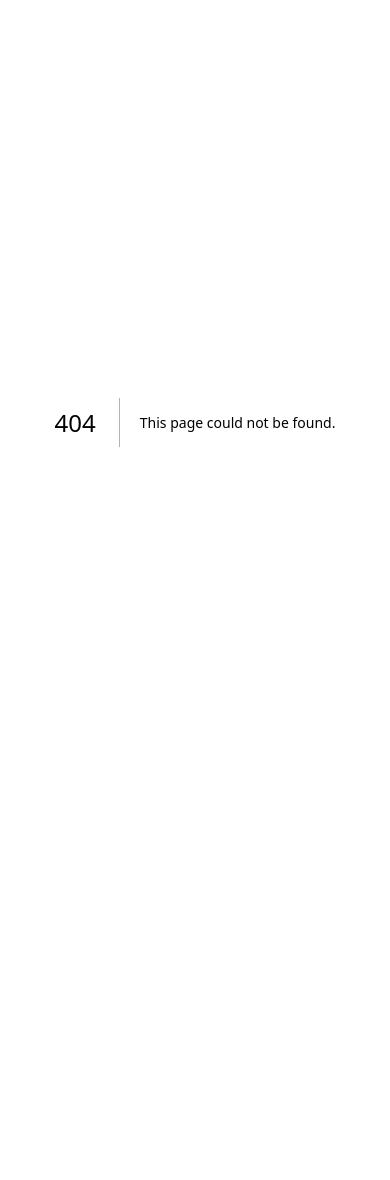
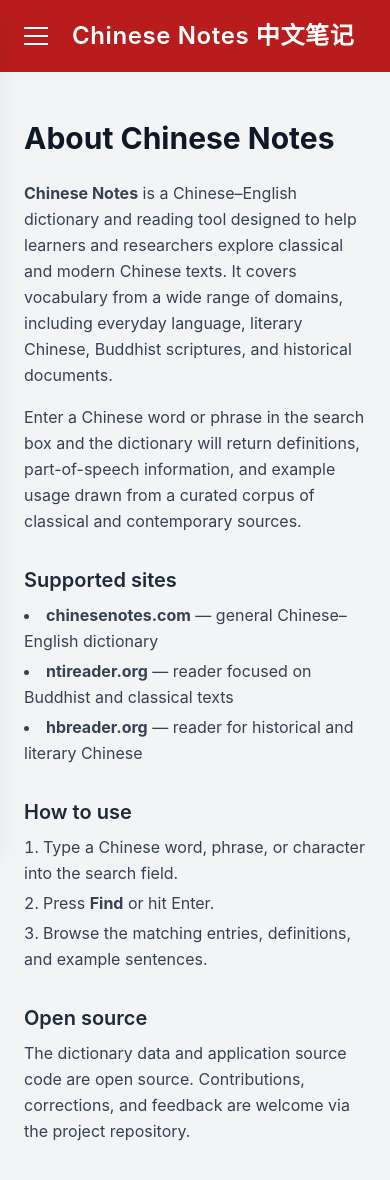
Before and after one commit to alexamies/chinesenotes-frontend, a Next.js app: page /about in a window 390 px wide. Before the commit this address had no page. Shown: the top 1180 px of the page. Before the commit the page ends 844 px from the top, so only its background shows below. Built offline with nearby package versions, Linux system fonts and the light colour scheme.

Commit message:
Added hamburger menu

```diff
--- /dev/null
+++ b/src/app/about/page.tsx
@@ -0,0 +1,48 @@
+export default function AboutPage() {
+  return (
+    <main className="max-w-2xl mx-auto mt-12 px-6 pb-16">
+      <h2 className="text-3xl font-bold text-gray-900 mb-6">About Chinese Notes</h2>
+
+      <section className="prose prose-gray max-w-none space-y-4 text-gray-700 leading-relaxed">
+        <p>
+          <strong>Chinese Notes</strong> is a Chinese–English dictionary and reading tool designed to
+          help learners and researchers explore classical and modern Chinese texts. It covers
+          vocabulary from a wide range of domains, including everyday language, literary Chinese,
+          Buddhist scriptures, and historical documents.
+        </p>
+
+        <p>
+          Enter a Chinese word or phrase in the search box and the dictionary will return definitions,
+          part-of-speech information, and example usage drawn from a curated corpus of classical and
+          contemporary sources.
+        </p>
+
+        <h3 className="text-xl font-semibold text-gray-800 mt-8 mb-2">Supported sites</h3>
+        <ul className="list-disc list-inside space-y-1">
+          <li>
+            <strong>chinesenotes.com</strong> — general Chinese–English dictionary
+          </li>
+          <li>
+            <strong>ntireader.org</strong> — reader focused on Buddhist and classical texts
+          </li>
+          <li>
+            <strong>hbreader.org</strong> — reader for historical and literary Chinese
+          </li>
+        </ul>
+
+        <h3 className="text-xl font-semibold text-gray-800 mt-8 mb-2">How to use</h3>
+        <ol className="list-decimal list-inside space-y-1">
+          <li>Type a Chinese word, phrase, or character into the search field.</li>
+          <li>Press <strong>Find</strong> or hit Enter.</li>
+          <li>Browse the matching entries, definitions, and example sentences.</li>
+        </ol>
+
+        <h3 className="text-xl font-semibold text-gray-800 mt-8 mb-2">Open source</h3>
+        <p>
+          The dictionary data and application source code are open source. Contributions, corrections,
+          and feedback are welcome via the project repository.
+        </p>
+      </section>
+    </main>
+  );
+}
--- a/src/app/layout.tsx
+++ b/src/app/layout.tsx
@@ -1,5 +1,6 @@
 import type { Metadata } from "next";
 import "./globals.css";
+import Header from "@/components/Header";
 
 export const metadata: Metadata = {
   title: "Chinese Notes - Chinese-English Dictionary",
@@ -25,7 +26,10 @@
 
   return (
     <html lang="zh" className={`theme-${theme}`}>
-      <body className="bg-gray-100 text-gray-900 min-h-screen font-sans">{children}</body>
+      <body className="bg-gray-100 text-gray-900 min-h-screen font-sans">
+        <Header />
+        {children}
+      </body>
     </html>
   );
 }
--- /dev/null
+++ b/src/app/library/page.tsx
@@ -0,0 +1,14 @@
+export default function LibraryPage() {
+  return (
+    <main className="max-w-2xl mx-auto mt-12 px-6 pb-16">
+      <h2 className="text-3xl font-bold text-gray-900 mb-2">Library</h2>
+      <p className="text-gray-500 mb-8">Browse texts available for reading and vocabulary lookup.</p>
+
+      {/* TODO: replace with a real list of texts fetched from the backend */}
+      <div className="rounded-lg border border-dashed border-gray-300 bg-white px-8 py-12 text-center text-gray-400">
+        <p className="text-lg font-medium">No texts yet</p>
+        <p className="mt-1 text-sm">The library will display a list of classical and modern Chinese texts here.</p>
+      </div>
+    </main>
+  );
+}
--- a/src/app/page.tsx
+++ b/src/app/page.tsx
@@ -2,14 +2,8 @@
 
 export default function DictionaryPage() {
   return (
-    <>
-      <header className="bg-primary text-white px-8 py-4">
-        <h1 className="text-2xl font-semibold tracking-wide">Chinese Notes 中文笔记</h1>
-      </header>
-
-      <main className="max-w-2xl mx-auto mt-12 px-6">
-        <DictionaryApp />
-      </main>
-    </>
+    <main className="max-w-2xl mx-auto mt-12 px-6">
+      <DictionaryApp />
+    </main>
   );
 }
--- /dev/null
+++ b/src/components/HamburgerMenu.tsx
@@ -0,0 +1,95 @@
+"use client";
+
+import { useState, useEffect, useRef } from "react";
+import Link from "next/link";
+import { usePathname } from "next/navigation";
+
+const NAV_ITEMS = [
+  { label: "Home", href: "/" },
+  { label: "Library", href: "/library" },
+  { label: "About", href: "/about" },
+];
+
+export default function HamburgerMenu() {
+  const [open, setOpen] = useState(false);
+  const drawerRef = useRef<HTMLDivElement>(null);
+  const pathname = usePathname();
+
+  useEffect(() => {
+    setOpen(false);
+  }, [pathname]);
+
+  useEffect(() => {
+    if (!open) return;
+    function handleKey(e: KeyboardEvent) {
+      if (e.key === "Escape") setOpen(false);
+    }
+    function handleClick(e: MouseEvent) {
+      if (drawerRef.current && !drawerRef.current.contains(e.target as Node)) {
+        setOpen(false);
+      }
+    }
+    document.addEventListener("keydown", handleKey);
+    document.addEventListener("mousedown", handleClick);
+    return () => {
+      document.removeEventListener("keydown", handleKey);
+      document.removeEventListener("mousedown", handleClick);
+    };
+  }, [open]);
+
+  return (
+    <>
+      <button
+        aria-label={open ? "Close menu" : "Open menu"}
+        aria-expanded={open}
+        aria-controls="side-nav"
+        onClick={() => setOpen((v) => !v)}
+        className="flex flex-col justify-center items-center w-10 h-10 gap-1.5 rounded focus:outline-none focus-visible:ring-2 focus-visible:ring-white"
+      >
+        <span
+          className={`block h-0.5 w-6 bg-white transition-transform duration-200 ${open ? "translate-y-2 rotate-45" : ""}`}
+        />
+        <span
+          className={`block h-0.5 w-6 bg-white transition-opacity duration-200 ${open ? "opacity-0" : ""}`}
+        />
+        <span
+          className={`block h-0.5 w-6 bg-white transition-transform duration-200 ${open ? "-translate-y-2 -rotate-45" : ""}`}
+        />
+      </button>
+
+      {/* Overlay */}
+      <div
+        aria-hidden="true"
+        onClick={() => setOpen(false)}
+        className={`fixed inset-0 bg-black/40 z-40 transition-opacity duration-200 ${open ? "opacity-100 pointer-events-auto" : "opacity-0 pointer-events-none"}`}
+      />
+
+      {/* Drawer */}
+      <div
+        id="side-nav"
+        ref={drawerRef}
+        role="dialog"
+        aria-label="Navigation menu"
+        className={`fixed top-0 left-0 h-full w-64 bg-white shadow-xl z-50 flex flex-col transition-transform duration-200 ${open ? "translate-x-0" : "-translate-x-full"}`}
+      >
+        <div className="bg-primary px-6 py-5">
+          <p className="text-white font-semibold text-lg">Menu</p>
+        </div>
+        <nav className="flex-1 py-4">
+          <ul>
+            {NAV_ITEMS.map(({ label, href }) => (
+              <li key={href}>
+                <Link
+                  href={href}
+                  className={`block px-6 py-3 text-gray-800 hover:bg-gray-100 transition-colors ${pathname === href ? "font-semibold border-l-4 border-primary pl-5" : ""}`}
+                >
+                  {label}
+                </Link>
+              </li>
+            ))}
+          </ul>
+        </nav>
+      </div>
+    </>
+  );
+}
--- /dev/null
+++ b/src/components/Header.tsx
@@ -0,0 +1,10 @@
+import HamburgerMenu from "./HamburgerMenu";
+
+export default function Header() {
+  return (
+    <header className="bg-primary text-white px-4 py-4 flex items-center gap-4">
+      <HamburgerMenu />
+      <h1 className="text-2xl font-semibold tracking-wide">Chinese Notes 中文笔记</h1>
+    </header>
+  );
+}
```
